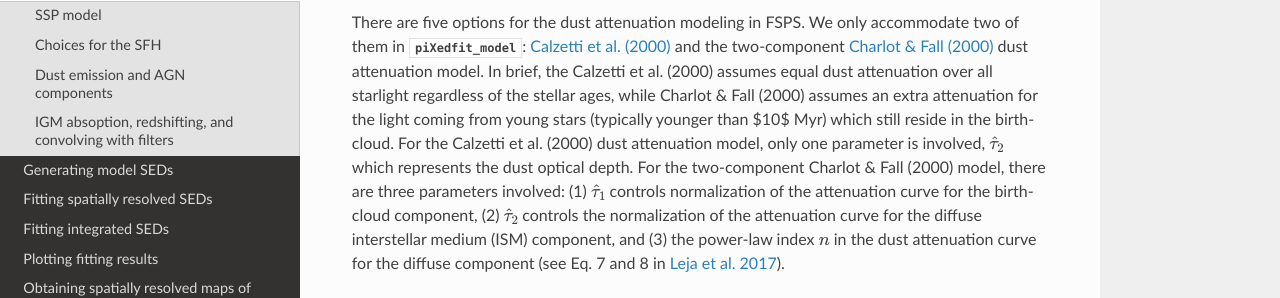
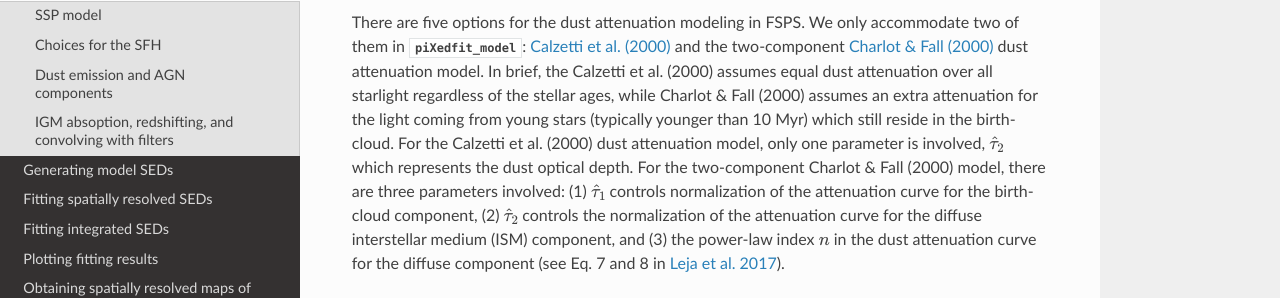
Before and after one commit to aabdurrouf/piXedfit, a Sphinx documentation site: the page built from docs/source/ingredients_model.rst, in a window 1280 px wide and 900 px high, scrolled down 662 px. Shown: the part 221-519 px from the top of the window. Built offline with Sphinx 7.4.7 and the Read the Docs theme 2.0.0, drawn with Linux system fonts in a browser that asks for light colours.

Commit message:
Update ingredients_model.rst

```diff
--- a/docs/source/ingredients_model.rst
+++ b/docs/source/ingredients_model.rst
@@ -8,7 +8,7 @@
 
 FSPS uses the `CLOUDY <https://nublado.org/>`_ code (Ferland et al. `1998 <https://ui.adsabs.harvard.edu/abs/1998PASP..110..761F/abstract>`_, `2013 <https://ui.adsabs.harvard.edu/abs/2013RMxAA..49..137F/abstract>`_) for the nebular emission modeling. The implementation of CLOUDY within FSPS is described in `Byler et al. (2017) <https://ui.adsabs.harvard.edu/abs/2017ApJ...840...44B/abstract>`_. In short, the modeling has three parameters: SSP age, gas-phase metallicity, and the ionization parameter, :math:`U`, which represents the ratio of the ionizing photons to the total hydrogen density. By default, the gas-phase metallicity is set to be equal to the model stellar metallicity, and :math:`U` is fixed to 0.01. The user can also set them as free parameters in the fitting, preferentially if a constraining data is available (e.g., deep optical spectra). The modeling has incorporated the dust attenuation to the emission lines.
 
-There are five options for the dust attenuation modeling in FSPS. We only accommodate two of them in :mod:`piXedfit_model`: `Calzetti et al. (2000) <https://ui.adsabs.harvard.edu/abs/2000ApJ...533..682C/abstract>`_ and the two-component `Charlot & Fall (2000) <https://ui.adsabs.harvard.edu/abs/2000ApJ...539..718C/abstract>`_ dust attenuation model. In brief, the Calzetti et al. (2000) assumes equal dust attenuation over all starlight regardless of the stellar ages, while Charlot & Fall (2000) assumes an extra attenuation for the light coming from young stars (typically younger than $10$ Myr) which still reside in the birth-cloud. For the Calzetti et al. (2000) dust attenuation model, only one parameter is involved, :math:`\hat{\tau}_{2}` which represents the dust optical depth. For the two-component Charlot & Fall (2000) model, there are three parameters involved: (1) :math:`\hat{\tau}_{1}` controls normalization of the attenuation curve for the birth-cloud component, (2) :math:`\hat{\tau}_{2}` controls the normalization of the attenuation curve for the diffuse interstellar medium (ISM) component, and (3) the power-law index :math:`n` in the dust attenuation curve for the diffuse component (see Eq. 7 and 8 in `Leja et al. 2017 <https://ui.adsabs.harvard.edu/abs/2017ApJ...837..170L/abstract>`_).
+There are five options for the dust attenuation modeling in FSPS. We only accommodate two of them in :mod:`piXedfit_model`: `Calzetti et al. (2000) <https://ui.adsabs.harvard.edu/abs/2000ApJ...533..682C/abstract>`_ and the two-component `Charlot & Fall (2000) <https://ui.adsabs.harvard.edu/abs/2000ApJ...539..718C/abstract>`_ dust attenuation model. In brief, the Calzetti et al. (2000) assumes equal dust attenuation over all starlight regardless of the stellar ages, while Charlot & Fall (2000) assumes an extra attenuation for the light coming from young stars (typically younger than 10 Myr) which still reside in the birth-cloud. For the Calzetti et al. (2000) dust attenuation model, only one parameter is involved, :math:`\hat{\tau}_{2}` which represents the dust optical depth. For the two-component Charlot & Fall (2000) model, there are three parameters involved: (1) :math:`\hat{\tau}_{1}` controls normalization of the attenuation curve for the birth-cloud component, (2) :math:`\hat{\tau}_{2}` controls the normalization of the attenuation curve for the diffuse interstellar medium (ISM) component, and (3) the power-law index :math:`n` in the dust attenuation curve for the diffuse component (see Eq. 7 and 8 in `Leja et al. 2017 <https://ui.adsabs.harvard.edu/abs/2017ApJ...837..170L/abstract>`_).
 
 
 Choices for the SFH
@@ -49,7 +49,7 @@
 The following figure shows examples of SFHs formed with the 5 SFH choices. All the model SFHs have the same age :math:`t` of 12.5 Gyr and :math:`M_{*}=5.0\times 10^{10}M_{\odot}`. The other SFH parameters are: tau model [:math:`\tau=4.0` Gyr], delayed tau [:math:`\tau=2.5` Gyr], log-normal [:math:`\tau=1.0` Gyr, :math:`T_{0}=1.3` Gyr], Gaussian [:math:`\tau=2.5` Gyr, :math:`T_{0}=7.0` Gyr], and double power law [:math:`\tau=2.5` Gyr, :math:`\alpha=2.0` Gyr, :math:`\beta=2.0` Gyr].
 
 .. image:: paramSFH.png
-  :width: 100
+  :width: 500
 
 
 Dust emission and AGN components
```
